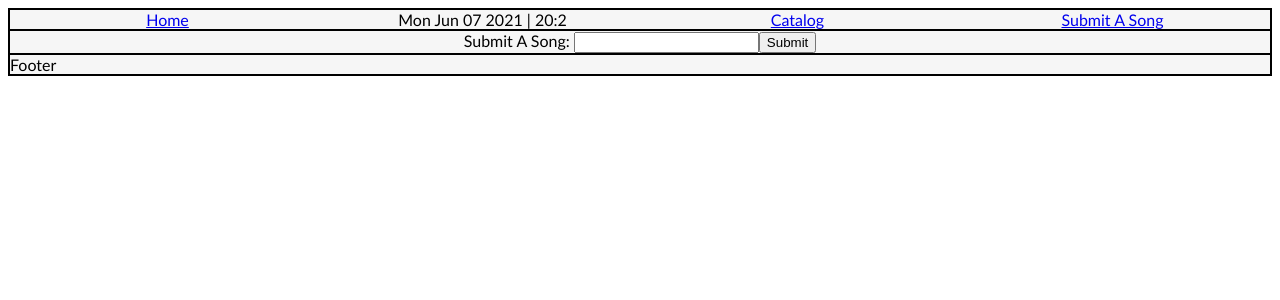
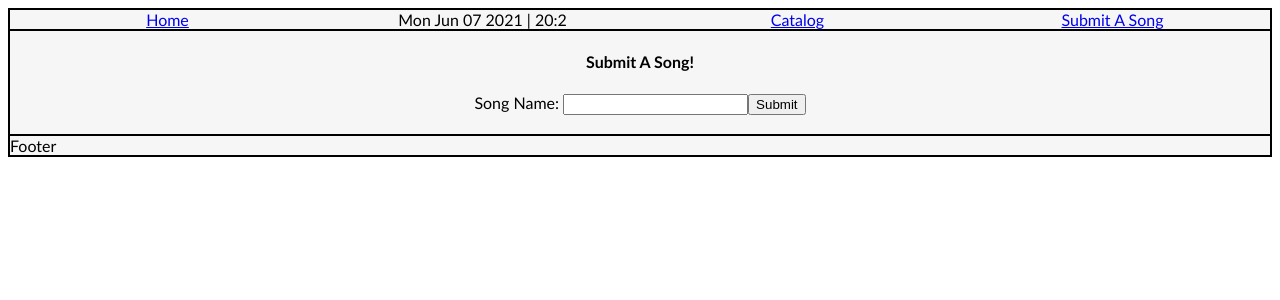
Before and after one commit to jaclynnbarrera/music-player-frontend, a React (Create React App) app: page /submit in a window 1280 px wide. Shown: the top 300 px of the page. Built offline with nearby package versions, Linux system fonts and the light colour scheme; no server answers.

Commit message:
create Submit class component

```diff
--- a/src/App.css
+++ b/src/App.css
@@ -57,7 +57,7 @@
 .title {
   font-size: 100px;
   flex: 1;
-  padding: 5rem;
+  padding: 10rem;
   background-color: black;
   color: white;
   vertical-align: middle;
@@ -65,6 +65,7 @@
 
 .title:hover {
   font-style: oblique;
+  flex: 1;
 }
 
 .copy {
@@ -133,6 +134,15 @@
   border: 1px solid black;
 }
 
+/* SUBMITASONG */
+/* .submit-form {
+  padding: 50px;
+  text-align: center;
+  background-color: black;
+  color: white;
+  border: 1px solid black;
+} */
+
 /* FOOTER */
 .footer-container {
   border-top: 2px solid black;
--- /dev/null
+++ b/src/actions/submitSong.js
@@ -0,0 +1,12 @@
+// export default function addComment(content, songId) {
+//     console.log("add comment action")
+//       return (dispatch) => {
+//         return fetch(`http://localhost:3000/songs/${songId}/comments`, {
+//           method: "POST",
+//           headers: {Accept: "application/json", "Content-Type": "application/json"},
+//           body: JSON.stringify({content})
+//         })
+//         .then(r => r.json())
+//         .then(song => dispatch({type: "ADD_COMMENT", payload: song}))
+//       }
+//   }
--- a/src/components/Home.js
+++ b/src/components/Home.js
@@ -1,5 +1,4 @@
 import React from 'react'
-import VideoEmbed from './VideoEmbed'
 
 export default function Home() {
     return (
--- a/src/components/Submit.js
+++ b/src/components/Submit.js
@@ -1,17 +1,20 @@
 import React from 'react'
+import { connect } from 'react-redux'
+import submitSong from '../actions/submitSong'
 
 class Submit extends React.Component {
 
     constructor(){
         super()
         this.state = {
-            content: ""
+            song: ""
         }
     }
 
-    // handleChange(e){
-    //     this.setState({[e.target.name]: e.target.value})
-    // }
+    handleChange(e){
+        this.setState({[e.target.name]: e.target.value})
+        console.log(e.target.value)
+    }
 
     // handleSubmit(e) {
     //     e.preventDefault()
@@ -20,17 +23,18 @@ class Submit extends React.Component {
     // }
 
     render(){
-        console.log("comment input")
+        console.log("form input")
         return (
-            <div>
+            <div className="submit-form-container">
                 {/* <form onSubmit={this.handleSubmit.bind(this)}> */}
+                <div className="submit-form">
                 <form>
-                    <label>Submit A Song: </label>
-                    {/* <input type="text" onChange={this.handleChange.bind(this)} value={this.state.content} name="content"/> */}
-                    <input type="text" name="content"/>
-
+                    <h4>Submit A Song!</h4>
+                    <label>Song Name: </label>
+                    <input type="text" onChange={this.handleChange.bind(this)} value={this.state.song} name="song"/>
                     <input type="submit"/>
-                </form>
+                </form><br></br>
+                </div>
             </div>
         )
     }
```
Also changed, not shown: public/sketch.png (added).
